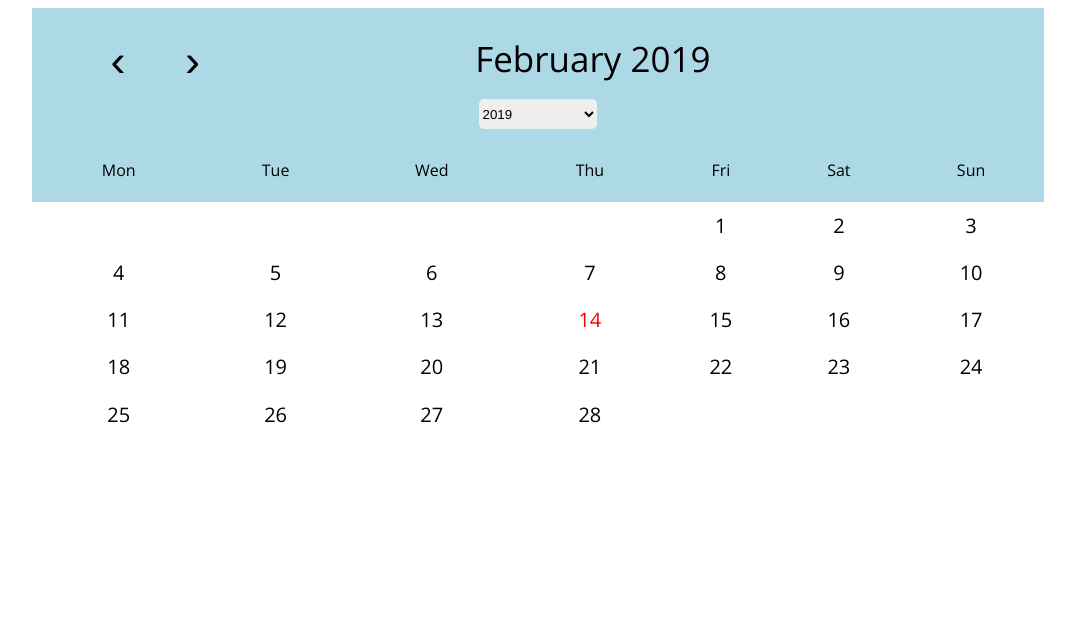
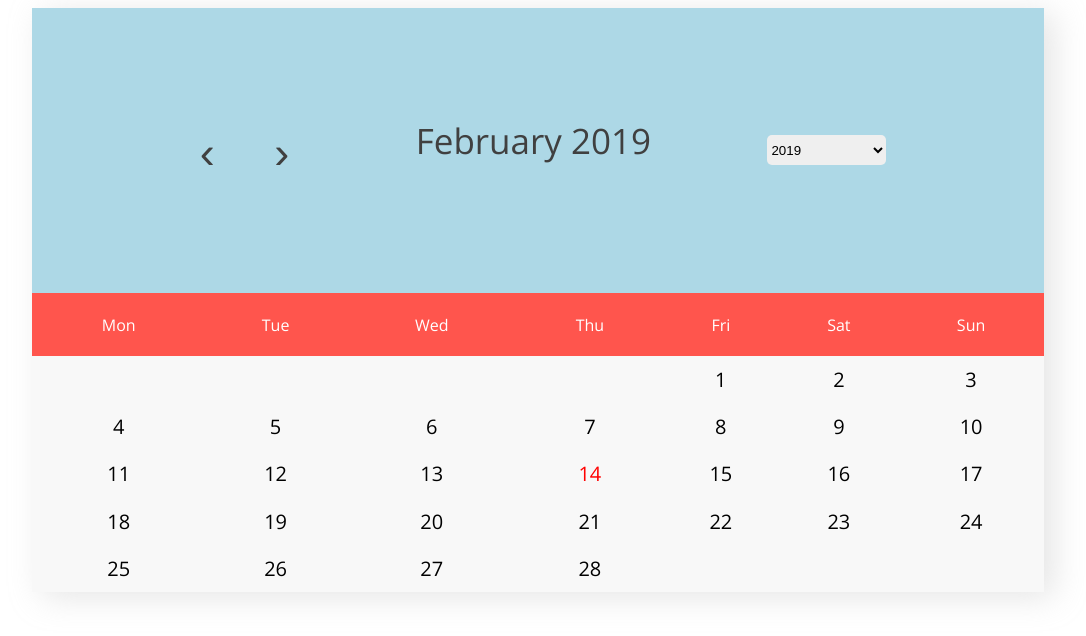
Before and after one commit to MiroProjects/projectjs-dom-calendar, a plain HTML site: page index.html in a window 1280 px wide. Shown: the whole page, without its empty margins (102-1188 px from the left). Drawn offline with nearby package versions, Linux system fonts and the light colour scheme.

Commit message:
Added style properties

```diff
--- a/style.css
+++ b/style.css
@@ -2,7 +2,8 @@
 
 .table-week-rows{
     padding: 2%;
-    background-color: #ADD8E6;
+    background-color: #ff554d;
+    color: white;
 }
 
 table{
@@ -15,6 +16,8 @@ table{
     width: 80%;
     display: inline-block;
     font-family: 'Open Sans', sans-serif;
+    background-color: rgba(242, 242, 242, 0.5);
+    box-shadow: 10px 5px 30px rgba(191, 191, 191, 0.4);
 }
 
 body{
@@ -36,6 +39,7 @@ body{
     padding: 1%;
     background-color: #ADD8E6;
     text-align: center;
+    color: rgb(64, 64, 64);
 }
 
 .show-date{
@@ -57,9 +61,9 @@ body{
     padding: 10px;
 }
 
-.left-btn:hover, .right-btn:hover, .show-date:hover{
+.left-btn:hover, .right-btn:hover, .show-date:hover, .show-year:hover{
     cursor: pointer;
-    color: #398AD7;
+    color: rgb(42, 113, 137);
 }
 
 .right-btn{
@@ -81,3 +85,14 @@ body{
 .current-day{
     color: red;
 }
+
+@media only screen and (max-width: 1300px) {
+    .show-date{
+        margin-bottom: 20px;
+        padding: 10%;
+    }
+
+    .show-year{
+        margin-bottom: 20px;
+    }
+  }
```
